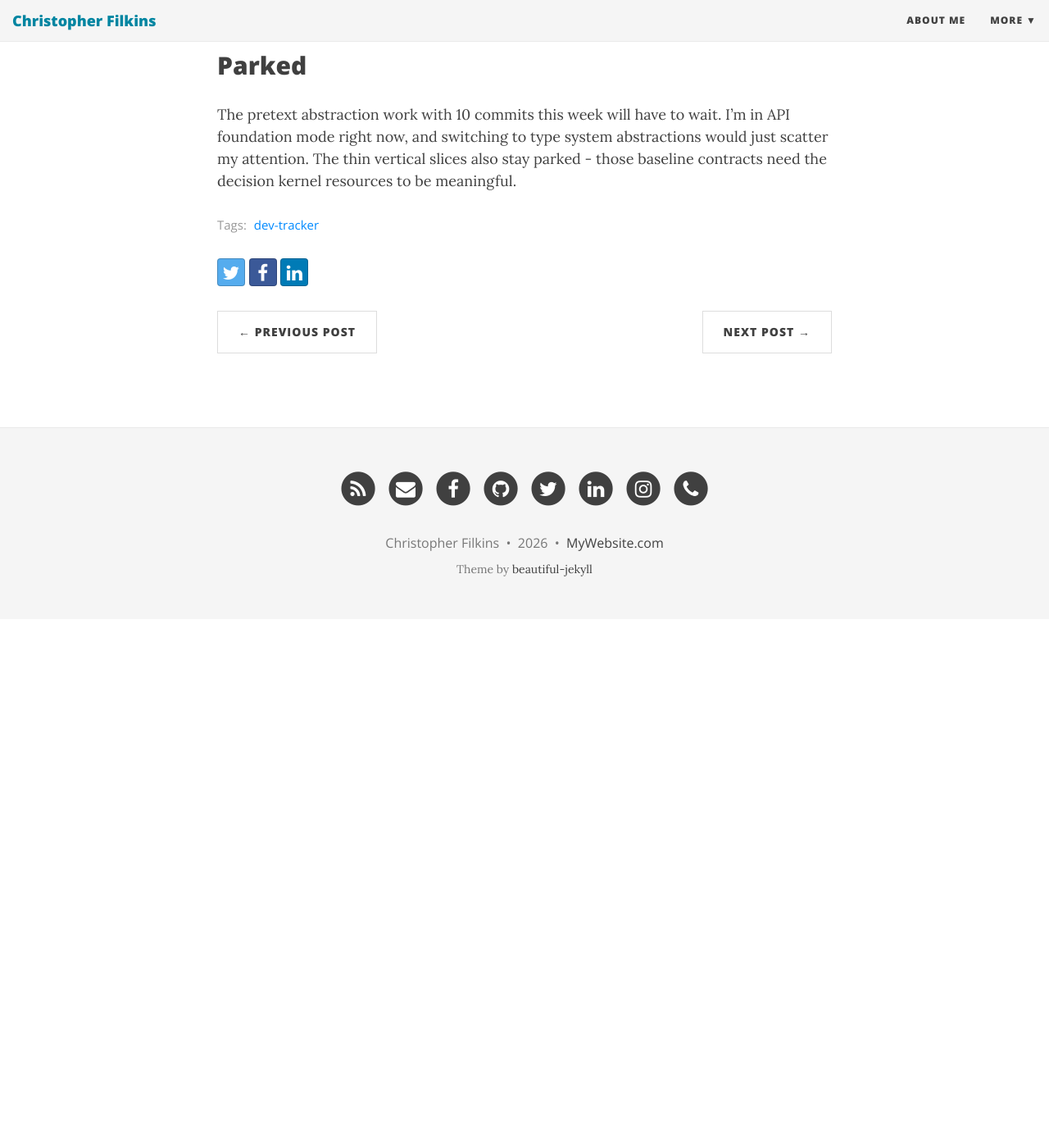
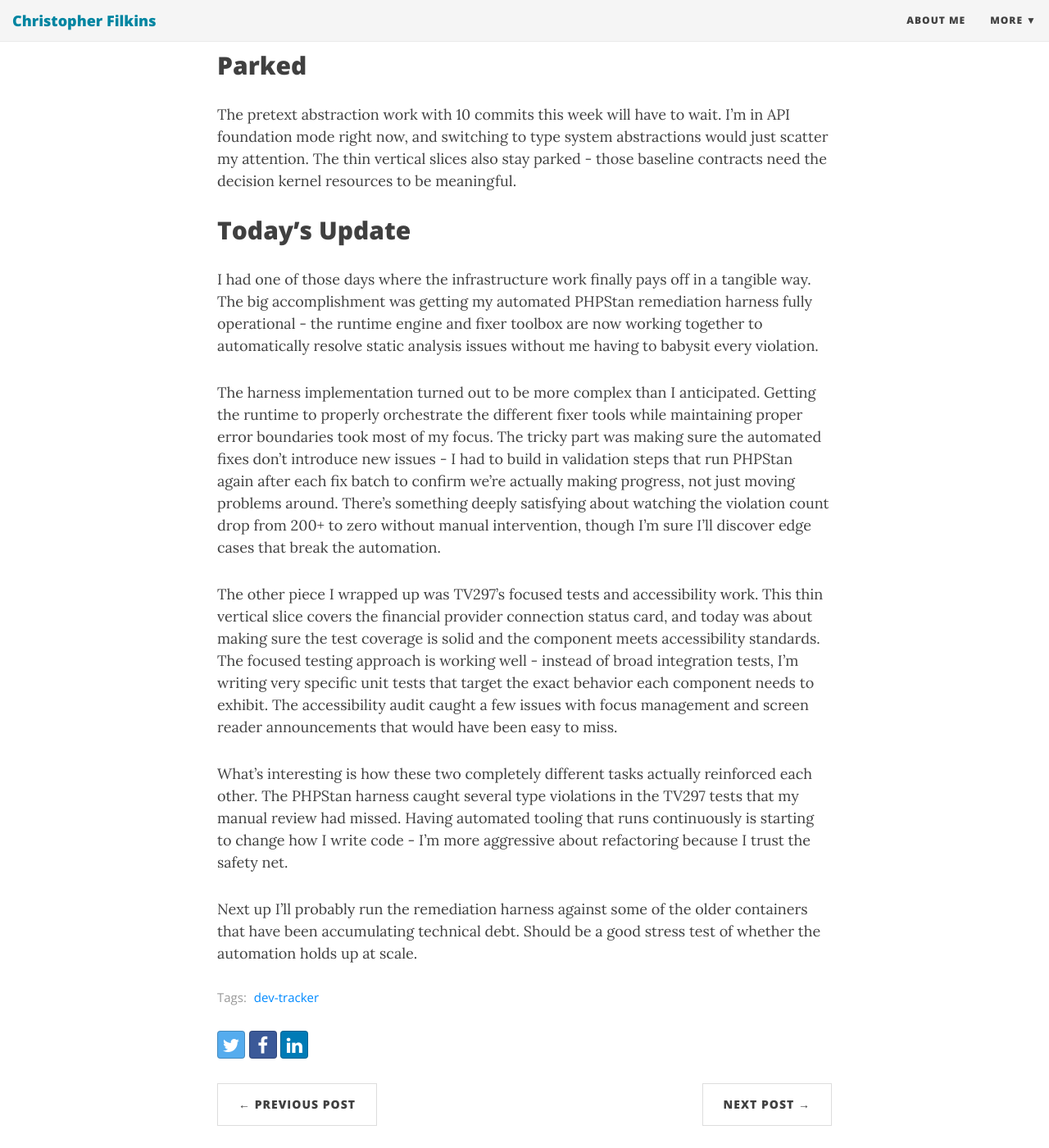
Before and after one commit to filchyboy/filchyboy.github.io, a Jekyll site: the page built from _posts/2026-04-08-daily-dev-log.md, in a window 1280 px wide and 1400 px high, scrolled down 1507 px. Shown: the whole window at 82% size. Built offline with Jekyll 4.4.1, drawn with Linux system fonts in a browser that asks for light colours; nearby versions of some CDN libraries; before the commit the page ends 2262 px from its top, so only the background shows below that.

Commit message:
Update build-in-public update: Daily Development Update

```diff
--- a/_posts/2026-04-08-daily-dev-log.md
+++ b/_posts/2026-04-08-daily-dev-log.md
@@ -38,4 +38,27 @@ The pretext abstraction work with 10 commits this week will have to wait. I'm in
 <!-- plan-unit-ids: a11y-setup-planning-artifacts,dk-p0-resource-approval-step,dk-p1-types-enums,dk-p2-css-base,re-types-setup,tv300-contract-scope-baseline,tv302-contract-scope-baseline,tv303-contract-scope-baseline -->
 <!-- SECTION: DAILY-PLAN END -->
 
+
+<!-- SECTION: ACCOMPLISHED START -->
+<!-- accomplished-generated: 2026-04-08T19:19:17.467876+00:00 -->
+
+## Today's Update
+
+I had one of those days where the infrastructure work finally pays off in a tangible way. The big accomplishment was getting my automated PHPStan remediation harness fully operational - the runtime engine and fixer toolbox are now working together to automatically resolve static analysis issues without me having to babysit every violation.
+
+The harness implementation turned out to be more complex than I anticipated. Getting the runtime to properly orchestrate the different fixer tools while maintaining proper error boundaries took most of my focus. The tricky part was making sure the automated fixes don't introduce new issues - I had to build in validation steps that run PHPStan again after each fix batch to confirm we're actually making progress, not just moving problems around. There's something deeply satisfying about watching the violation count drop from 200+ to zero without manual intervention, though I'm sure I'll discover edge cases that break the automation.
+
+The other piece I wrapped up was TV297's focused tests and accessibility work. This thin vertical slice covers the financial provider connection status card, and today was about making sure the test coverage is solid and the component meets accessibility standards. The focused testing approach is working well - instead of broad integration tests, I'm writing very specific unit tests that target the exact behavior each component needs to exhibit. The accessibility audit caught a few issues with focus management and screen reader announcements that would have been easy to miss.
+
+What's interesting is how these two completely different tasks actually reinforced each other. The PHPStan harness caught several type violations in the TV297 tests that my manual review had missed. Having automated tooling that runs continuously is starting to change how I write code - I'm more aggressive about refactoring because I trust the safety net.
+
+Next up I'll probably run the remediation harness against some of the older containers that have been accumulating technical debt. Should be a good stress test of whether the automation holds up at scale.
+
+
+<!-- Generated by dev-tracker publish_to_jekyll.py (AI mode) -->
+<!-- accomplished-date: 2026-04-08 -->
+<!-- unit-ids: phpstan-automated-remediation-harness-implementation,tv297-focused-tests-a11y -->
+
+<!-- accomplished-unit-ids: phpstan-automated-remediation-harness-implementation,tv297-focused-tests-a11y -->
+<!-- SECTION: ACCOMPLISHED END -->
 <!-- Generated by dev-tracker build_today_plan.py -->
```
